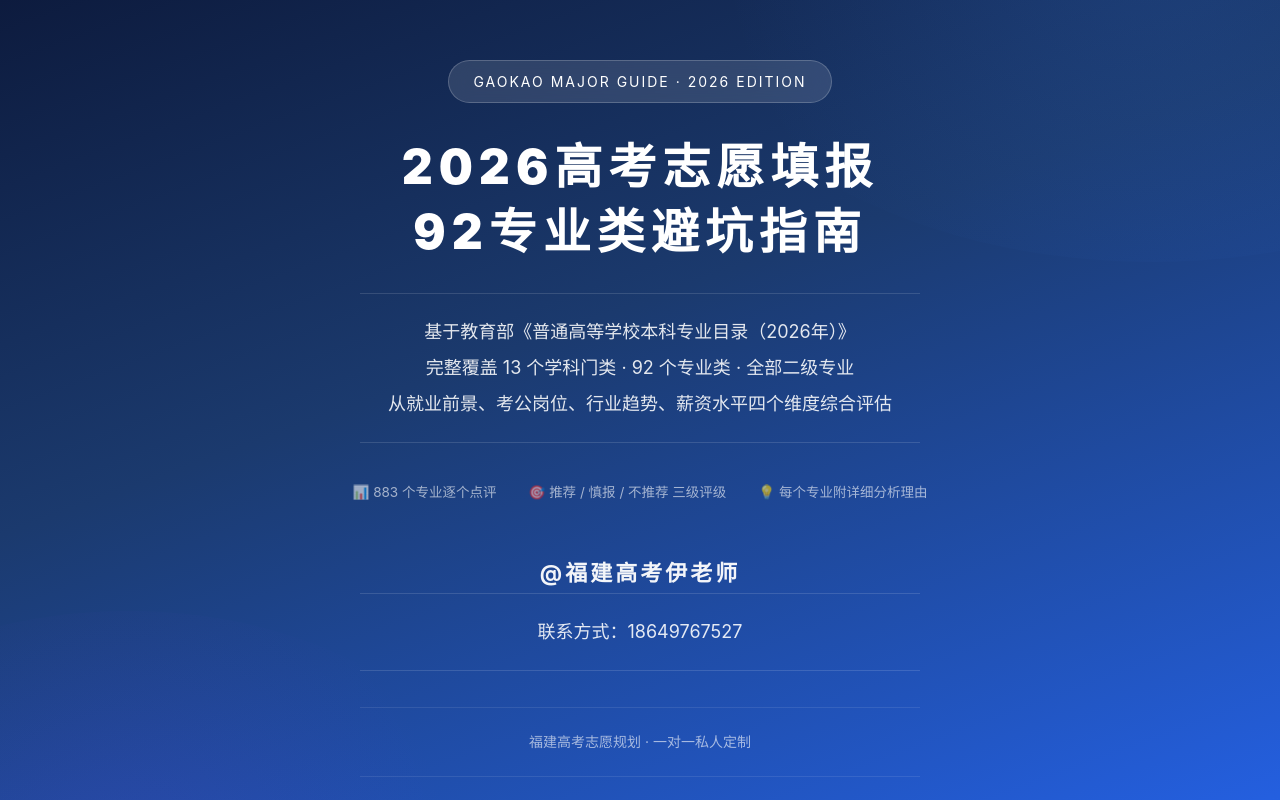
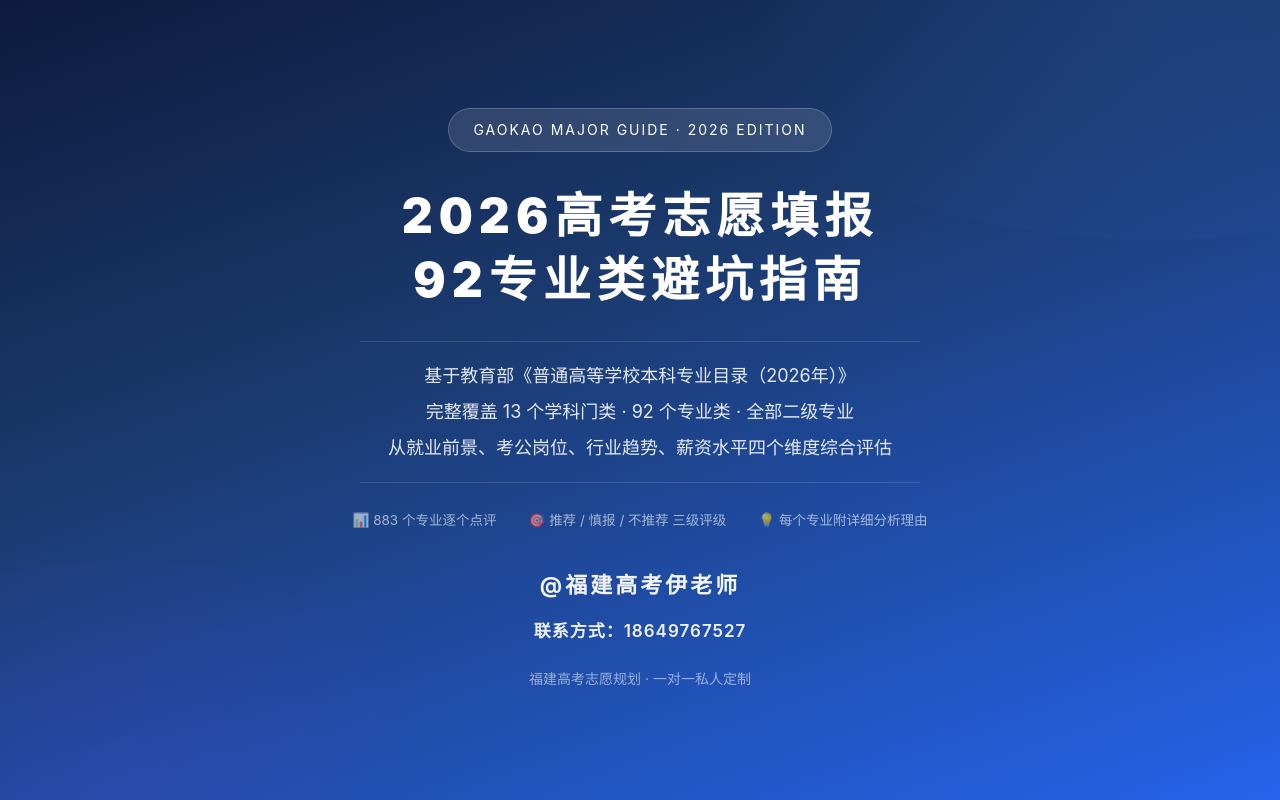
Before and after one commit to Treperter/zhuanye, a plain HTML site: page major-guide.html in a window 1280 px wide. Shown: the top 800 px of the page. Drawn offline with Linux system fonts and the light colour scheme.

Commit message:
fix: 缩小封面排版间距，添加联系方式

```diff
--- a/major-guide.html
+++ b/major-guide.html
@@ -41,9 +41,9 @@
     margin-bottom:28px; white-space:nowrap;
   }
   .cover-sub {
-    font-size:18px; opacity:.88; line-height:2; max-width:560px; margin:0 auto 36px;
+    font-size:18px; opacity:.88; line-height:2; max-width:560px; margin:0 auto 24px;
     border-top:1px solid rgba(255,255,255,.15); border-bottom:1px solid rgba(255,255,255,.15);
-    padding:20px 0;
+    padding:16px 0;
   }
   .cover-meta {
     display:flex; justify-content:center; gap:32px; flex-wrap:wrap;
@@ -51,8 +51,15 @@
   }
   .cover-meta span { white-space:nowrap; }
   .cover-brand {
-    margin-top:48px; font-size:22px; font-weight:700; letter-spacing:3px;
+    margin-top:32px; font-size:22px; font-weight:700; letter-spacing:3px;
     opacity:.95; white-space:nowrap;
+  }
+  .cover-phone {
+    margin-top:10px; font-size:17px; opacity:.92; letter-spacing:1px;
+    font-weight:600;
+  }
+  .cover-tagline {
+    margin-top:20px; font-size:14px; opacity:.55;
   }
   .cover-brand-sub { font-size:13px; opacity:.5; margin-top:8px; }
 
@@ -209,8 +216,8 @@
       <span>💡 每个专业附详细分析理由</span>
     </div>
     <div class="cover-brand">@福建高考伊老师</div>
-    <div class="cover-sub">联系方式：18649767527</div>
-    <div class="cover-sub" style="font-size:14px; opacity:.6; margin-top:6px;">福建高考志愿规划 · 一对一私人定制</div>
+    <div class="cover-phone">联系方式：18649767527</div>
+    <div class="cover-tagline">福建高考志愿规划 · 一对一私人定制</div>
   </div>
 </div>
 
```
